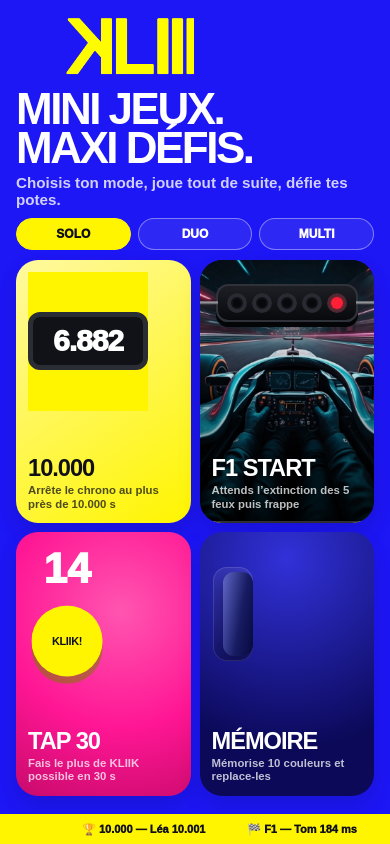
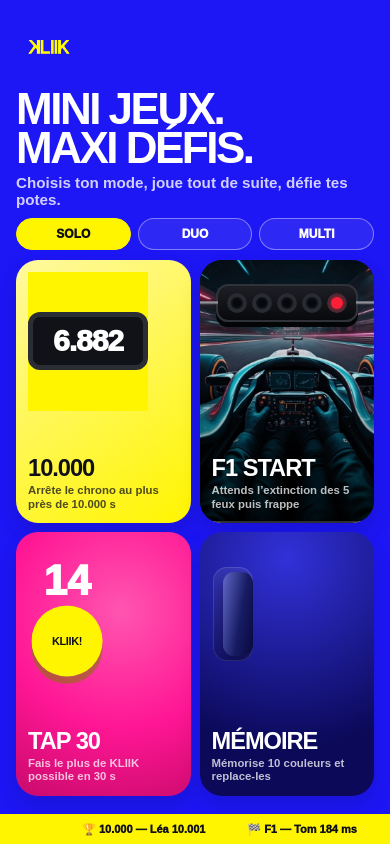
Before and after one commit to romainmannino/kliik, a Next.js app: page / in a window 390 px wide. Built offline with nearby package versions, Linux system fonts and the light colour scheme.

Commit message:
Show full KLIIK logo and lower Tap30 counter

```diff
--- a/app/mobile-safe.css
+++ b/app/mobile-safe.css
@@ -9,11 +9,11 @@
 /* Use the uploaded transparent KLIIK mark only; hide the old text logo entirely. */
 .homeHeader .logo{
   display:block!important;
-  width:190px!important;
+  width:210px!important;
   height:72px!important;
   margin:0!important;
   padding:0!important;
-  overflow:hidden!important;
+  overflow:visible!important;
   font-size:0!important;
   line-height:0!important;
   color:transparent!important;
@@ -21,10 +21,15 @@
   background-image:url('/logo.png')!important;
   background-repeat:no-repeat!important;
   background-position:left center!important;
-  /* logo.png has a large transparent square canvas, so zoom into the mark */
-  background-size:145% auto!important;
+  /* Keep the whole mark visible: previous 150% zoom clipped the final K. */
+  background-size:contain!important;
 }
 .homeHeader .logo span{display:none!important}
+
+/* Tap30 home-card counter: move it slightly lower so it stays inside the tile. */
+.card-tap .miniTapCount{
+  transform:translateY(12px)!important;
+}
 
 /* All game / lobby back buttons must stay below the iPhone dynamic island / status bar. */
 .gamePage,
@@ -56,13 +61,13 @@
 
 @media(max-width:430px){
   .homeHeader .logo{
-    width:178px!important;
+    width:198px!important;
     height:66px!important;
-    background-size:150% auto!important;
+    background-size:contain!important;
   }
 }
 
 @media(max-height:720px){
-  .homeHeader .logo{height:54px!important;width:154px!important}
+  .homeHeader .logo{height:54px!important;width:174px!important}
   .gamePage .gameCore{padding-top:calc(env(safe-area-inset-top, 0px) + 68px)!important}
 }
```
